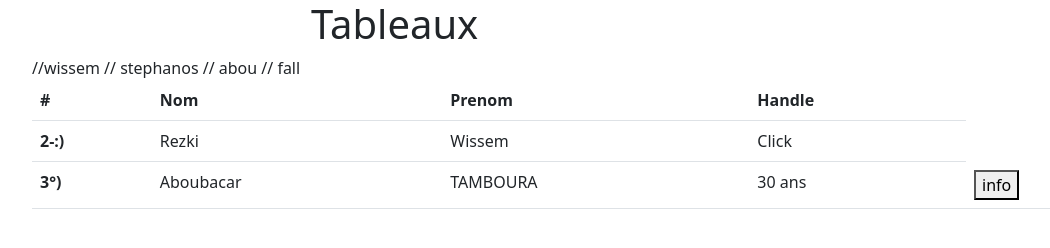
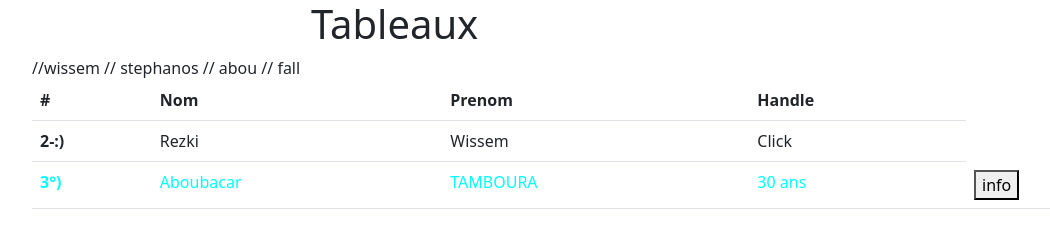
Before and after one commit to Wissem-remote/dwwm-force, a plain HTML site: page index.html in a window 1280 px wide. Shown: the whole page, without its empty margins (50-1100 px from the left). Drawn offline with nearby package versions, Linux system fonts and the light colour scheme.

Commit message:
mon projet

```diff
--- a/index.html
+++ b/index.html
@@ -7,7 +7,7 @@
 
     <link href="https://cdn.jsdelivr.net/npm/bootstrap@5.2.0/dist/css/bootstrap.min.css" rel="stylesheet" integrity="sha384-gH2yIJqKdNHPEq0n4Mqa/HGKIhSkIHeL5AyhkYV8i59U5AR6csBvApHHNl/vI1Bx" crossorigin="anonymous">
 
-
+    <link rel="stylesheet" href="/dwwm-force/style.css">
     <title>cours GIT</title>
 </head>
 <body>
@@ -43,7 +43,7 @@
 
     // abou
 
-        <tr>
+        <tr class="abou">
         <th scope="row">3°)</th>
         <td>Aboubacar </td>
         <td>TAMBOURA</td>
--- /dev/null
+++ b/style.css
@@ -0,0 +1,3 @@
+.abou{
+    color: aqua;
+}
```
